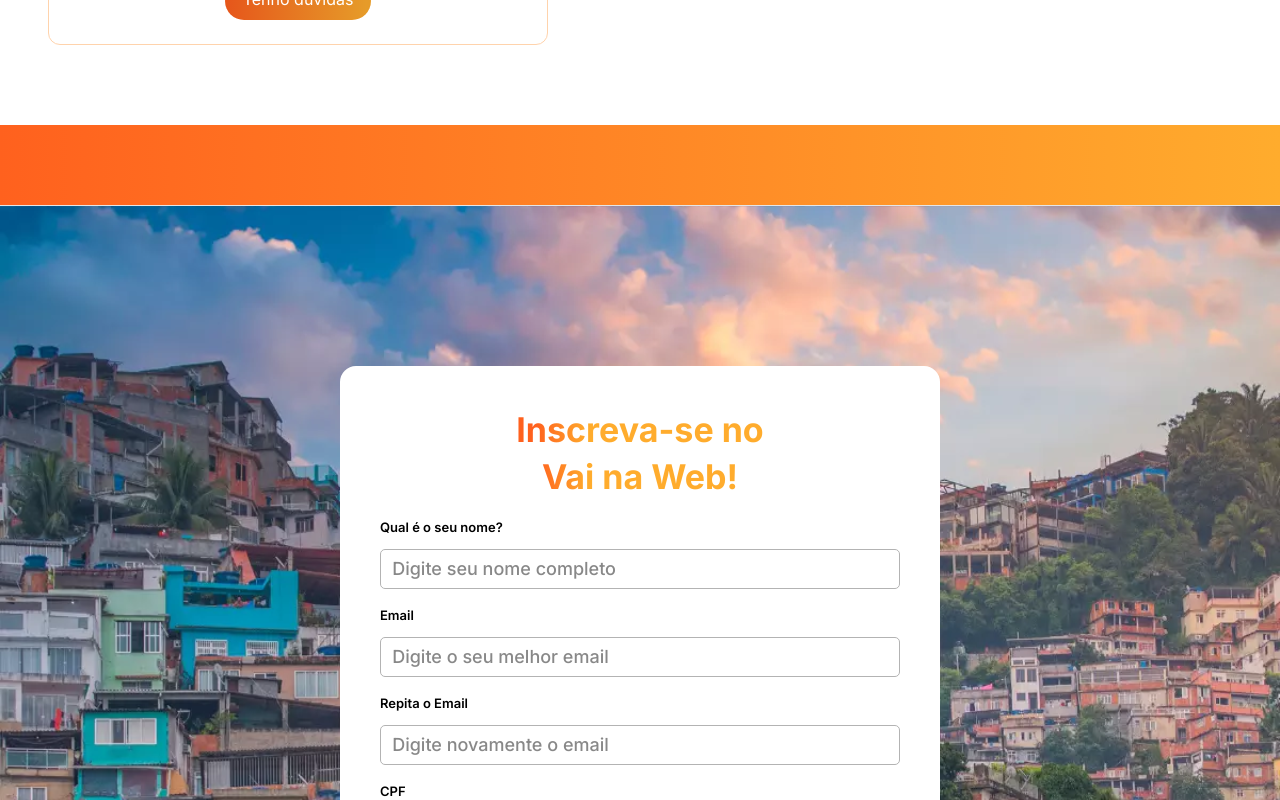
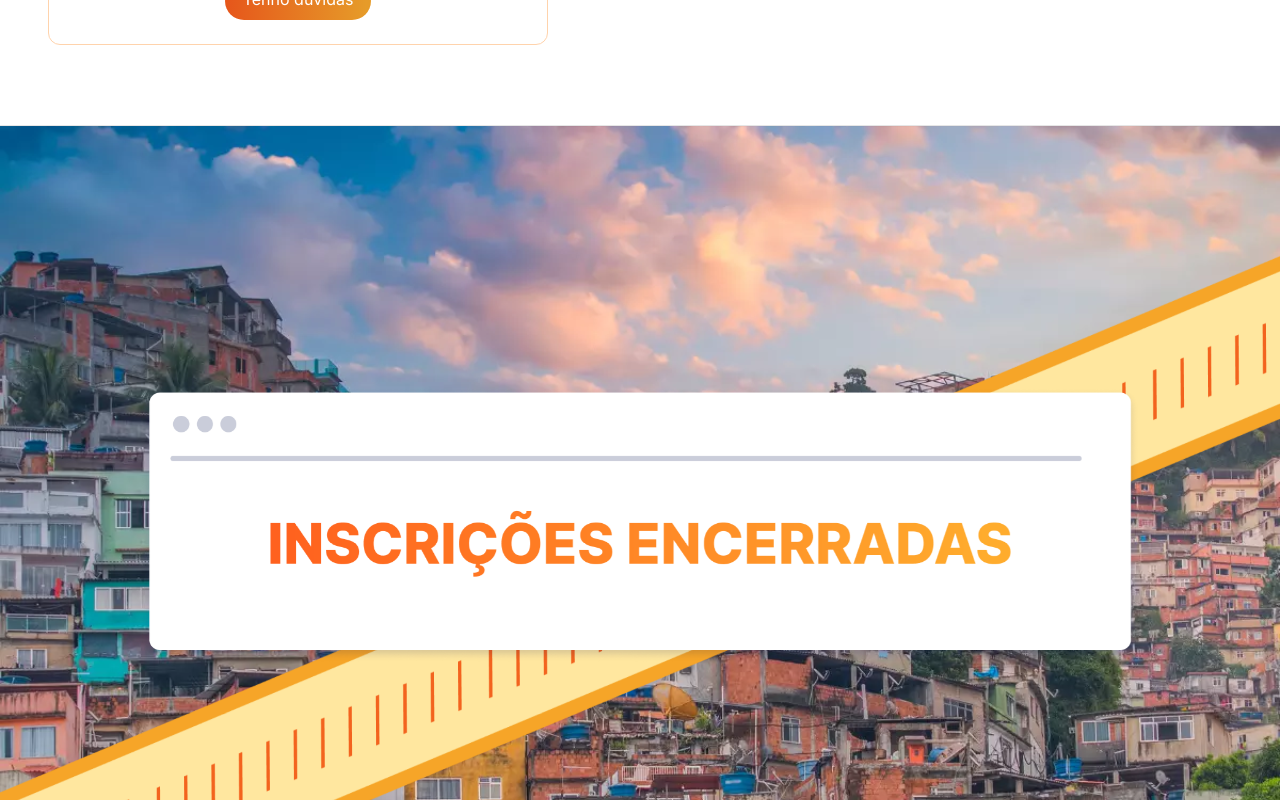
Before and after one commit to fredchien/inscricao-web, a Next.js app: page / in a window 1280 px wide. Shown: the part 6000-6800 px from the top of the page. Built offline with nearby package versions, Linux system fonts and the light colour scheme.

Commit message:
fix: add banner

```diff
--- a/components/form/form.module.css
+++ b/components/form/form.module.css
@@ -1,7 +1,7 @@
 
 
-.content { width: 100vw; height: auto; display: flex; flex-direction: column; justify-content: center; align-items: center; margin-bottom: 2rem; background: url("../../assets/background-form.png" ) fixed; transform-style: preserve-3d; ;background-size: 100%; border-top: 1px solid #E6E6E6; }
-.content .boxContent {width: 100%; max-width: 600px; display: flex; flex-direction: column; justify-content: flex-start; align-items: center; background-color: #fff; height: 780px; overflow: hidden ;border-radius: 16px; margin: 10rem 0;}
+.content { width: 100vw; height: auto; display: flex; flex-direction: column; justify-content: center; align-items: center; margin-bottom: 2rem; background: url("../../assets/background-form.png" ) fixed; transform-style: preserve-3d; ;background-size: 100%; border-top: 1px solid #E6E6E6; position: relative; height: 100vh;}
+.content .boxContent {width: 100%; max-width: 600px; display: flex; flex-direction: column; justify-content: flex-start; align-items: center; background-color: #fff; height: 780px; overflow: hidden ;border-radius: 16px; margin: 10rem 0; display: none;}
 .content h2 {width: 260px; text-align: center; margin: 0;}
 .content form {display: flex; flex-direction: column; justify-content: flex-start; align-items: center; position: relative; width: 100%; height: 100%; overflow: scroll;}
 .content form .contentInputs { width: 100%; height: 100%; gap: 1rem; margin-top: 0; padding: 40px; display: flex; flex-direction: column; align-items: center;}
--- a/components/form/index.tsx
+++ b/components/form/index.tsx
@@ -20,7 +20,7 @@ import EncerradasDesk from "../../assets/EncerradasDesktop.png";
 
 export default function Form() {
   const [loading, setLoading] = useState(false);
-  const [season, setSeason] = useState(0);
+  const [season, setSeason] = useState(-1);
   const [campos, setCampos] = useState(false);
   const [haveDocuments, setHaveDocuments] = useState(null);
   const [aceitarCompartilhar, setAceitarCompartilhar] = useState(null);
@@ -522,9 +522,9 @@ export default function Form() {
 
   return (
     <section className={styles.content}>
-      {/* <Image src={Faixa} alt=""  className={styles.faixa_top}/>
+      <Image src={Faixa} alt=""  className={styles.faixa_top}/>
       <Image src={Encerradas} alt=""  className={styles.img_encerr}/>
-      <Image src={EncerradasDesk} alt=""  className={styles.img_encerr_desk}/> */}
+      <Image src={EncerradasDesk} alt=""  className={styles.img_encerr_desk}/>
 
       <div className={styles.boxContent}>
         <form onSubmit={handleSubmit(onSubmit)}>
@@ -1963,7 +1963,7 @@ export default function Form() {
           )} */}
         </form>
       </div>
-      {/* <Image src={Faixa} alt=""  className={styles.faixa_botton}/> */}
+      <Image src={Faixa} alt=""  className={styles.faixa_botton}/>
     </section>
   );
 }
--- a/pages/index.tsx
+++ b/pages/index.tsx
@@ -48,7 +48,7 @@ export default function Page() {
               <ContentYellow />
               <Depositions />
               <Requeriments />
-              <Information />
+              {/* <Information /> */}
               <Form />
               <DoubtsComponents />
             </div>
```
